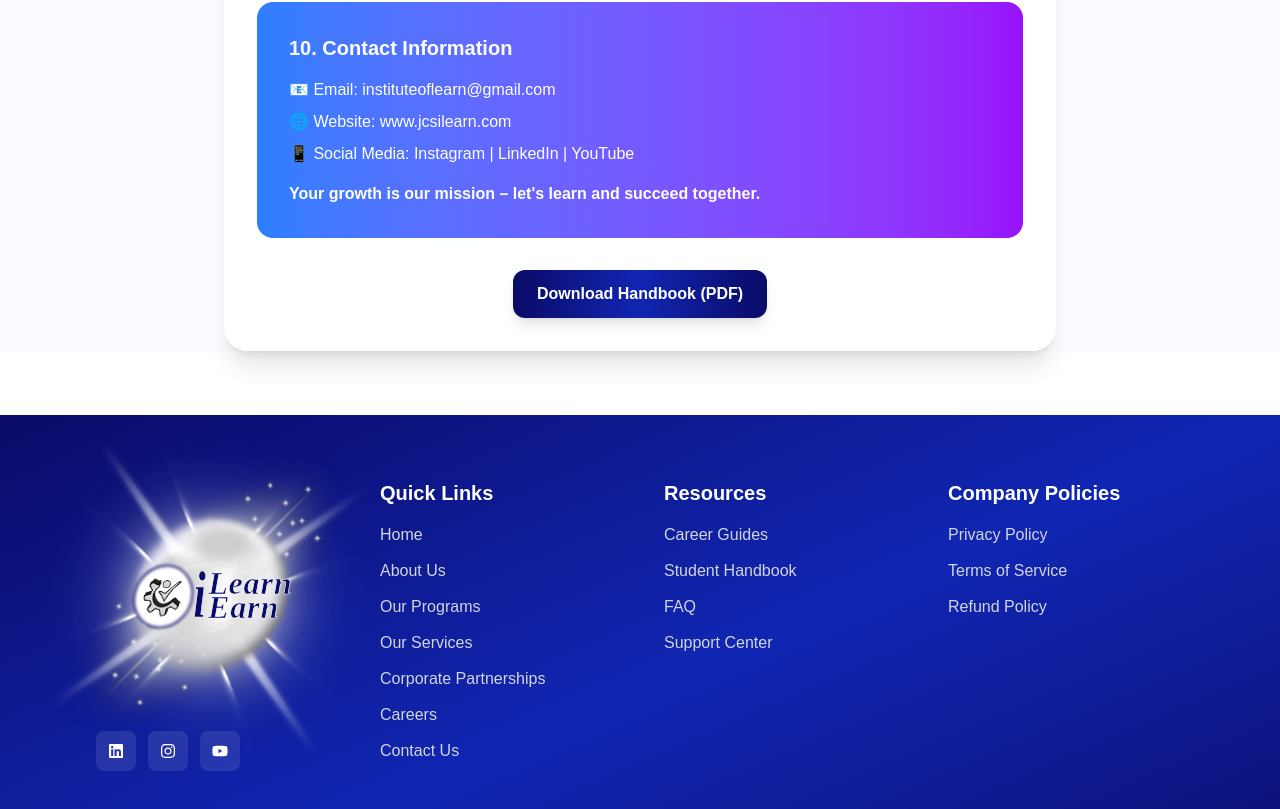
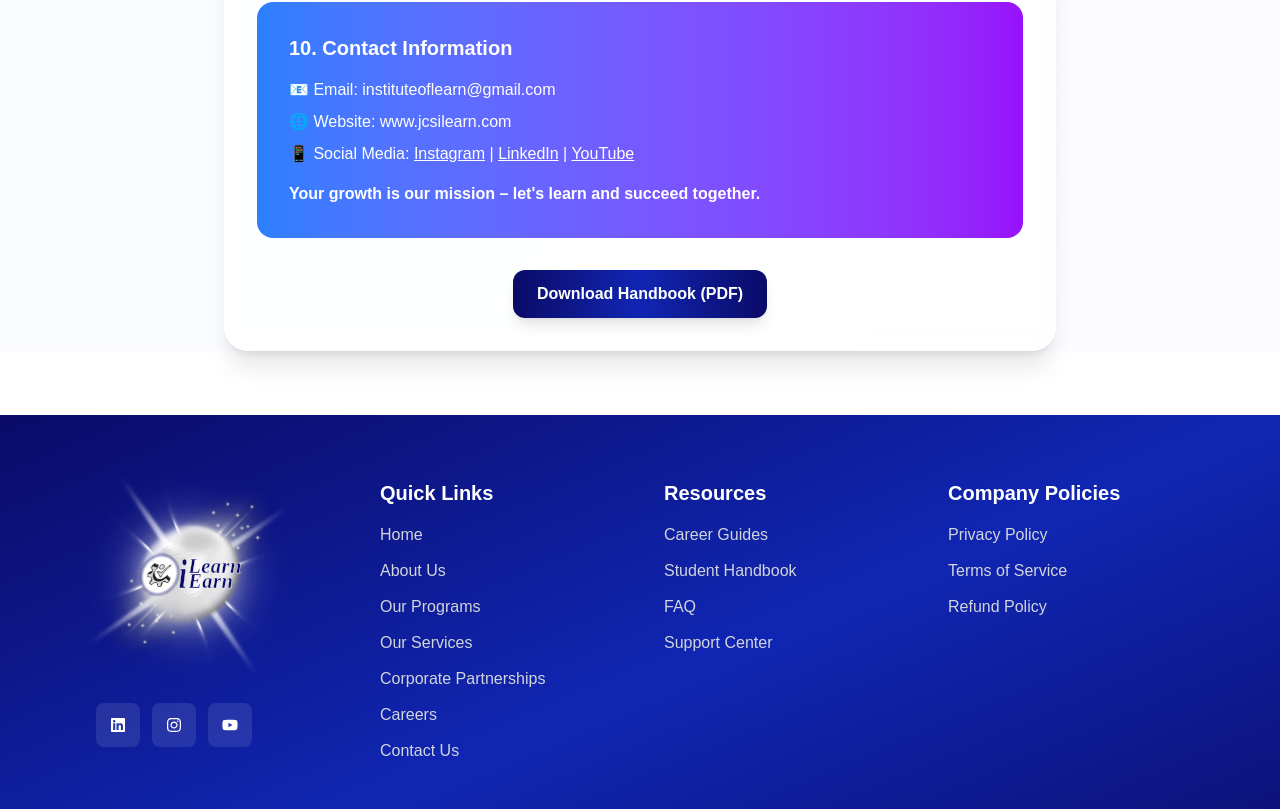
Before and after one commit to jcsilearn-websites/old_web, a Next.js app: page /student-handbook in a window 1280 px wide. Shown: the part 2691-3500 px from the top of the page. Built offline with nearby package versions, Linux system fonts and the light colour scheme.

Commit message:
Add founder images and update footer with social media links

```diff
--- a/src/app/about/founders/page.tsx
+++ b/src/app/about/founders/page.tsx
@@ -1,6 +1,9 @@
 "use client";
 import Image from "next/image";
 import Link from "next/link";
+import { FaLinkedin } from "react-icons/fa";
+import founder1 from "../../../../public/founder1.jpeg";
+import founder2 from "../../../../public/founder2.jpeg";
 
 export default function FoundersPage() {
   return (
@@ -33,7 +36,7 @@ export default function FoundersPage() {
         <section className="grid lg:grid-cols-2 gap-12 items-center">
           <div className="relative">
             <Image
-              src="https://images.pexels.com/photos/5756659/pexels-photo-5756659.jpeg?_gl=1*12wqdlr*_ga*MTA2OTEzMTIxMS4xNzU1MDE3ODYz*_ga_8JE65Q40S6*czE3NTU1NDM5OTQkbzIkZzEkdDE3NTU1NDUzODEkajUxJGwwJGgw"
+              src={founder1}
               alt="Founder portrait"
               width={500}
               height={600}
@@ -41,12 +44,28 @@ export default function FoundersPage() {
             />
             <div className="absolute -bottom-6 -right-6 bg-gradient-to-br from-pink-500 to-purple-600 rounded-2xl p-4 text-white">
               <p className="font-semibold">Founder & CEO</p>
+              <p className="text-sm opacity-90">Raghul J C</p>
             </div>
           </div>
           <div>
-            <h2 className="text-3xl font-bold text-gray-900 mb-6">
+            <div className="mb-6">
+              <h2 className="text-3xl font-bold text-gray-900">
+                Raghul J C
+              </h2>
+              <p className="text-gray-600 mt-1">Founder & CEO · B.Tech., M.A.</p>
+              <a
+                href="https://www.linkedin.com/in/raghul-j-c-617818221/"
+                target="_blank"
+                rel="noopener noreferrer"
+                className="inline-flex items-center gap-2 mt-3 text-blue-700 hover:text-blue-900 font-medium"
+              >
+                <FaLinkedin className="text-lg" />
+                LinkedIn Profile
+              </a>
+            </div>
+            <h3 className="text-2xl font-bold text-gray-900 mb-6">
               From the Founder's Desk
-            </h2>
+            </h3>
             <div className="space-y-4 text-gray-600 leading-relaxed">
               <p>
                 The spark for JCS iLearn was ignited during one of my
@@ -86,7 +105,7 @@ export default function FoundersPage() {
             </div>
             <div className="mt-6 pt-4 border-t border-gray-200">
               <p className="text-gray-700 font-semibold">
-                — Founder, JCS iLearn
+                — Raghul J C, Founder & CEO
               </p>
             </div>
           </div>
@@ -95,9 +114,24 @@ export default function FoundersPage() {
         {/* Co-Founder */}
         <section className="grid lg:grid-cols-2 gap-12 items-center">
           <div>
-            <h2 className="text-3xl font-bold text-gray-900 mb-6">
+            <div className="mb-6">
+              <h2 className="text-3xl font-bold text-gray-900">
+                Siva Harish M
+              </h2>
+              <p className="text-gray-600 mt-1">Co-Founder & VP · B.Tech</p>
+              <a
+                href="https://www.linkedin.com/in/siva-harish-m-056617223/"
+                target="_blank"
+                rel="noopener noreferrer"
+                className="inline-flex items-center gap-2 mt-3 text-blue-700 hover:text-blue-900 font-medium"
+              >
+                <FaLinkedin className="text-lg" />
+                LinkedIn Profile
+              </a>
+            </div>
+            <h3 className="text-2xl font-bold text-gray-900 mb-6">
               Message from the Co-Founder
-            </h2>
+            </h3>
             <div className="space-y-4 text-gray-600 leading-relaxed">
               <p>
                 At JCS iLearn, we believe that skill is the foundation of
@@ -124,20 +158,21 @@ export default function FoundersPage() {
             </div>
             <div className="mt-6 pt-4 border-t border-gray-200">
               <p className="text-gray-700 font-semibold">
-                — Co-Founder, JCS iLearn
+                — Siva Harish M, Co-Founder & VP
               </p>
             </div>
           </div>
           <div className="relative">
             <Image
-              src="https://images.pexels.com/photos/2191123/pexels-photo-2191123.jpeg?_gl=1*1otqxyp*_ga*MTA2OTEzMTIxMS4xNzU1MDE3ODYz*_ga_8JE65Q40S6*czE3NTU1NDM5OTQkbzIkZzEkdDE3NTU1NDYyNDIkajI3JGwwJGgw"
+              src={founder2}
               alt="Co-Founder portrait"
               width={500}
               height={600}
               className="rounded-3xl shadow-2xl"
             />
             <div className="absolute -bottom-6 -left-6 bg-gradient-to-br from-purple-700 via-indigo-800 to-blue-900 rounded-2xl p-4 text-white">
-              <p className="font-semibold">Co-Founder & COO</p>
+              <p className="font-semibold">Co-Founder & VP</p>
+              <p className="text-sm opacity-90">Siva Harish M</p>
             </div>
           </div>
         </section>
--- a/src/app/footer.tsx
+++ b/src/app/footer.tsx
@@ -8,40 +8,49 @@ import footerlogonew from "../../public/footer-logo-new.svg";
 
 export default function Footer() {
   return (
-    <footer className="bg-gradient-to-br from-[#0a0b68ff] via-[#1026b3ff] to-[#0a0b68ff] text-white">
+    <footer className="relative z-20 bg-gradient-to-br from-[#0a0b68ff] via-[#1026b3ff] to-[#0a0b68ff] text-white">
       <div className="max-w-6xl mx-auto px-4 sm:px-6 lg:px-8 pt-8 pb-8 sm:pt-12 sm:pb-10  lg:pt-16 lg:pb-10">
         <div className="grid grid-cols-1 sm:grid-cols-2 lg:grid-cols-4 gap-6 sm:gap-8 lg:gap-12">
           {/* Company Info */}
-          <div className="space-y-3 sm:space-y-4">
-            <div className="flex justify-center lg:justify-start">
+          <div className="space-y-3 sm:space-y-4 relative">
+            <div className="flex justify-center lg:justify-start pointer-events-none">
               <div className="flex items-center justify-center">
                 <Image
                   src={footerlogonew}
                   alt="JCS iLearn Logo"
                   height={700}
-                  className="h-32 sm:h-36  w-auto object-contain drop-shadow-xl lg:scale-160 lg:w-full lg:h-auto lg:object-contain"
+                  className="h-32 sm:h-36 w-auto object-contain drop-shadow-xl lg:scale-125 lg:w-full lg:h-auto lg:max-h-48 lg:object-contain pointer-events-none"
                 />
               </div>
             </div>
 
-            <div className="flex gap-4 sm:gap-3">
+            <div className="relative z-20 flex gap-4 sm:gap-3 justify-center lg:justify-start mt-4 lg:mt-8">
               <a
-                href="#"
-                className="w-6 h-6 sm:w-8 sm:h-8 lg:w-10 lg:h-10 bg-white/10 rounded-lg flex items-center justify-center hover:bg-white/20 transition-colors duration-300"
+                href="https://www.linkedin.com/company/jcs-institute-of-lifeskills-education-and-recruitment-network/"
+                target="_blank"
+                rel="noopener noreferrer"
+                aria-label="JCS iLearn on LinkedIn"
+                className="w-10 h-10 sm:w-10 sm:h-10 lg:w-11 lg:h-11 bg-white/10 rounded-lg flex items-center justify-center hover:bg-white/20 transition-colors duration-300 cursor-pointer"
               >
-                <FaLinkedin className="text-white text-xs sm:text-sm lg:text-base" />
+                <FaLinkedin className="text-white text-sm sm:text-base pointer-events-none" />
               </a>
               <a
-                href="#"
-                className="w-6 h-6 sm:w-8 sm:h-8 lg:w-10 lg:h-10 bg-white/10 rounded-lg flex items-center justify-center hover:bg-white/20 transition-colors duration-300"
+                href="https://www.instagram.com/jcs_ilearn?igsh=N3hpZmQ1c2k3Njdq"
+                target="_blank"
+                rel="noopener noreferrer"
+                aria-label="JCS iLearn on Instagram"
+                className="w-10 h-10 sm:w-10 sm:h-10 lg:w-11 lg:h-11 bg-white/10 rounded-lg flex items-center justify-center hover:bg-white/20 transition-colors duration-300 cursor-pointer"
               >
-                <FaInstagram className="text-white text-xs sm:text-sm lg:text-base" />
+                <FaInstagram className="text-white text-sm sm:text-base pointer-events-none" />
               </a>
               <a
-                href="#"
-                className="w-6 h-6 sm:w-8 sm:h-8 lg:w-10 lg:h-10 bg-white/10 rounded-lg flex items-center justify-center hover:bg-white/20 transition-colors duration-300"
+                href="https://www.youtube.com/@JCSiLearn"
+                target="_blank"
+                rel="noopener noreferrer"
+                aria-label="JCS iLearn on YouTube"
+                className="w-10 h-10 sm:w-10 sm:h-10 lg:w-11 lg:h-11 bg-white/10 rounded-lg flex items-center justify-center hover:bg-white/20 transition-colors duration-300 cursor-pointer"
               >
-                <FaYoutube className="text-white text-xs sm:text-sm lg:text-base" />
+                <FaYoutube className="text-white text-sm sm:text-base pointer-events-none" />
               </a>
             </div>
           </div>
--- a/src/app/student-handbook/page.tsx
+++ b/src/app/student-handbook/page.tsx
@@ -259,7 +259,35 @@ export default function StudentHandbookPage() {
               <div className="space-y-2">
                 <p>📧 Email: instituteoflearn@gmail.com</p>
                 <p>🌐 Website: www.jcsilearn.com</p>
-                <p>📱 Social Media: Instagram | LinkedIn | YouTube</p>
+                <p>
+                  📱 Social Media:{" "}
+                  <a
+                    href="https://www.instagram.com/jcs_ilearn?igsh=N3hpZmQ1c2k3Njdq"
+                    target="_blank"
+                    rel="noopener noreferrer"
+                    className="underline hover:text-blue-100"
+                  >
+                    Instagram
+                  </a>{" "}
+                  |{" "}
+                  <a
+                    href="https://www.linkedin.com/company/jcs-institute-of-lifeskills-education-and-recruitment-network/"
+                    target="_blank"
+                    rel="noopener noreferrer"
+                    className="underline hover:text-blue-100"
+                  >
+                    LinkedIn
+                  </a>{" "}
+                  |{" "}
+                  <a
+                    href="https://www.youtube.com/@JCSiLearn"
+                    target="_blank"
+                    rel="noopener noreferrer"
+                    className="underline hover:text-blue-100"
+                  >
+                    YouTube
+                  </a>
+                </p>
                 <p className="mt-4 font-semibold">
                   Your growth is our mission – let's learn and succeed together.
                 </p>
```
Also changed, not shown: public/founder1.jpeg (added), public/founder2.jpeg (added).
